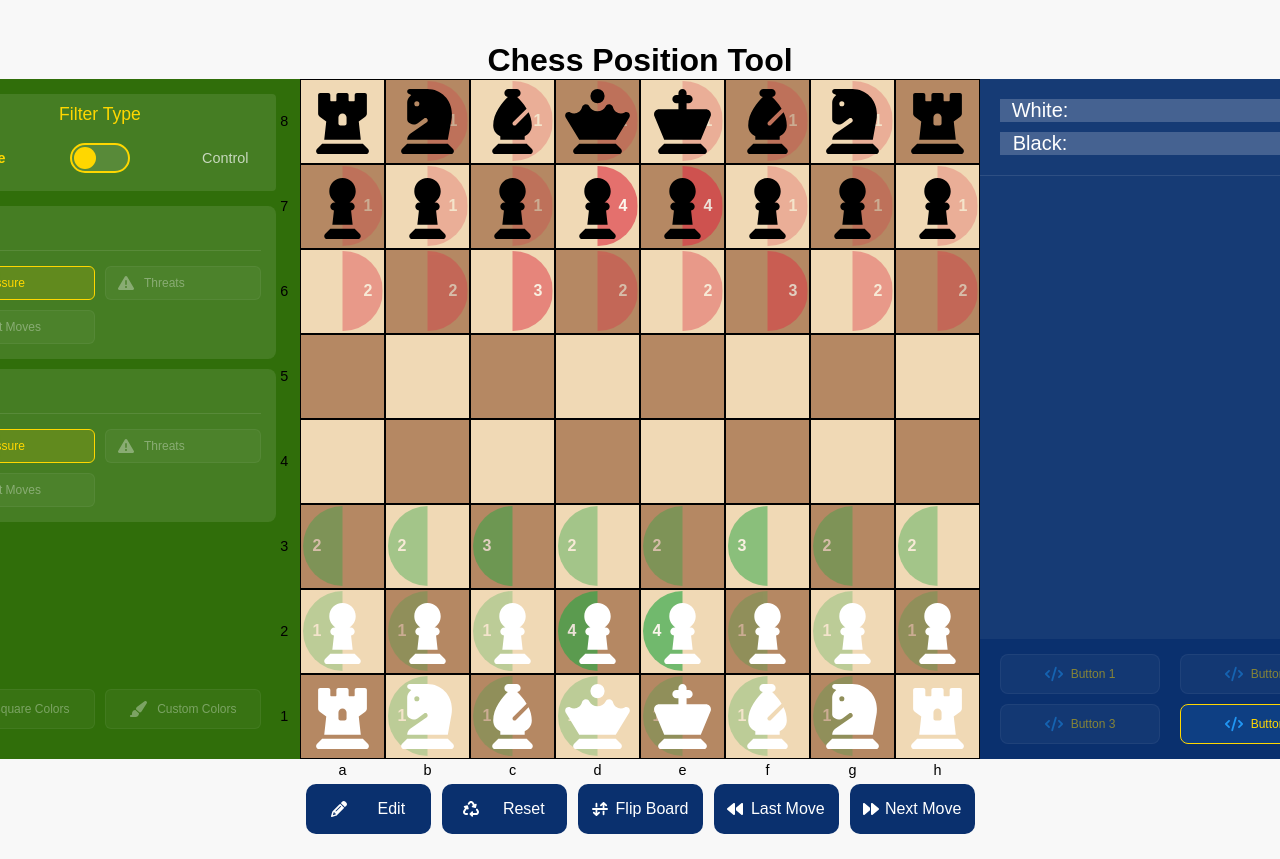
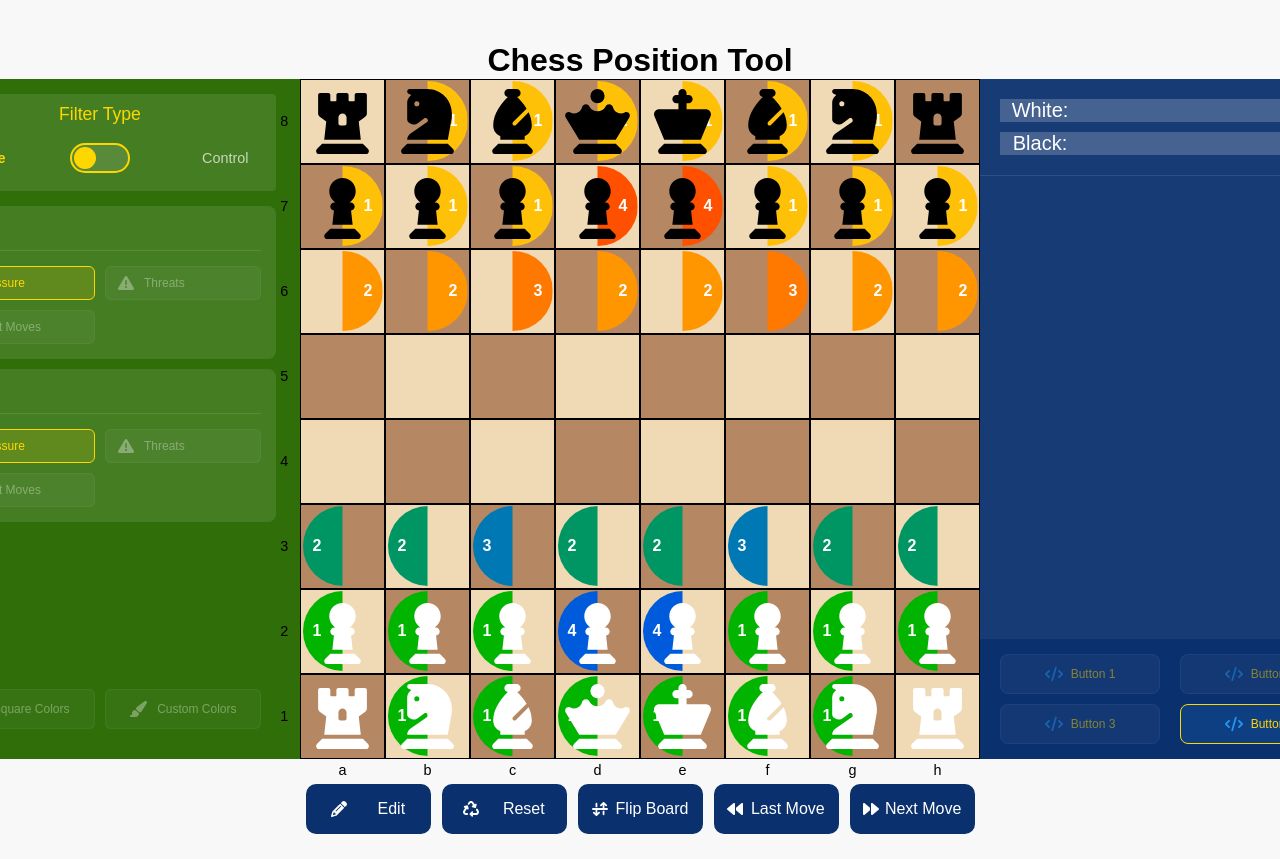
Before and after one commit to kraig-hebert/chess-position-tool, a React (Vite) app: page / in a window 1280 px wide. Shown: the top 859 px of the page. Built offline with nearby package versions, Linux system fonts and the light colour scheme.

Commit message:
updated filter stylings to be a color gradient instead of opacity

```diff
--- a/src/components/board/square/squareStyles.css
+++ b/src/components/board/square/squareStyles.css
@@ -87,7 +87,6 @@
   z-index: 1;
   font-weight: bold;
   font-size: 1rem;
-  opacity: 0;
 }
 
 /* Add z-index for pieces to ensure they're on top */
@@ -98,14 +97,12 @@
 
 /* Control mode - centered circle with number at top */
 [data-filter-type="control"] .white-filter {
-  background-color: rgba(40, 167, 69, 0.85); /* green */
   color: #fff;
   align-items: flex-start;
   padding-top: 5px;
 }
 
 [data-filter-type="control"] .black-filter {
-  background-color: rgba(220, 53, 69, 0.85); /* red */
   color: #fff;
   align-items: flex-start;
   padding-top: 5px;
@@ -113,7 +110,6 @@
 
 /* Pressure mode - split circle with numbers on sides */
 [data-filter-type="pressure"] .white-filter {
-  background-color: rgba(40, 167, 69, 0.85); /* green */
   color: #fff;
   clip-path: polygon(0 0, 50% 0, 50% 100%, 0 100%);
   justify-content: flex-start;
@@ -121,7 +117,6 @@
 }
 
 [data-filter-type="pressure"] .black-filter {
-  background-color: rgba(220, 53, 69, 0.85); /* red */
   color: #fff;
   clip-path: polygon(50% 0, 100% 0, 100% 100%, 50% 100%);
   justify-content: flex-end;
@@ -138,23 +133,44 @@
   z-index: 3;
 }
 
-.level-1 {
-  opacity: 0.3;
+/* Color levels for white (green to blue) */
+.white-filter.level-1 {
+  background-color: rgb(0, 180, 0); /* bright green */
 }
-.level-2 {
-  opacity: 0.45;
+.white-filter.level-2 {
+  background-color: rgb(0, 150, 100); /* green-teal */
 }
-.level-3 {
-  opacity: 0.6;
+.white-filter.level-3 {
+  background-color: rgb(0, 120, 180); /* teal-blue */
 }
-.level-4 {
-  opacity: 0.75;
+.white-filter.level-4 {
+  background-color: rgb(0, 90, 220); /* blue */
 }
-.level-5 {
-  opacity: 0.85;
+.white-filter.level-5 {
+  background-color: rgb(0, 60, 255); /* bright blue */
 }
-.level-6 {
-  opacity: 0.95;
+.white-filter.level-6 {
+  background-color: rgb(0, 30, 255); /* deep blue */
+}
+
+/* Color levels for black (yellow to red) */
+.black-filter.level-1 {
+  background-color: rgb(255, 193, 7); /* yellow */
+}
+.black-filter.level-2 {
+  background-color: rgb(255, 150, 0); /* orange */
+}
+.black-filter.level-3 {
+  background-color: rgb(255, 120, 0); /* dark orange */
+}
+.black-filter.level-4 {
+  background-color: rgb(255, 80, 0); /* orange-red */
+}
+.black-filter.level-5 {
+  background-color: rgb(240, 50, 0); /* light red */
+}
+.black-filter.level-6 {
+  background-color: rgb(220, 53, 69); /* red */
 }
 
 .illegal {
--- a/src/store/slices/uiSlice.js
+++ b/src/store/slices/uiSlice.js
@@ -33,7 +33,7 @@ const initialState = {
   selectedPieceTypeForEdit: null,
   activeEditAction: "add", // "add", "move", "trash"
   nextMoveColorAfterEdit: "white",
-  enPassantEnabled: false,
+  enPassantEnabled: true,
   possibleEnPassantTargets: [],
   selectedEnPassantTarget: 0, // Index of selected target
   selectedEditMoveSquare: null, // { row, col, piece }
```
